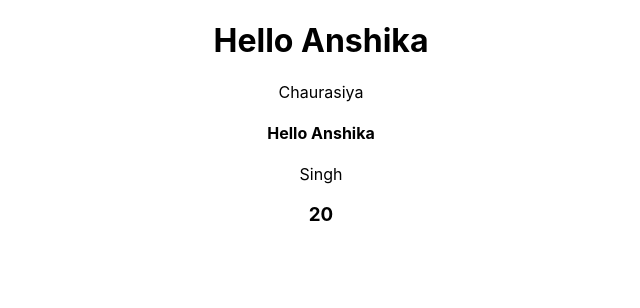
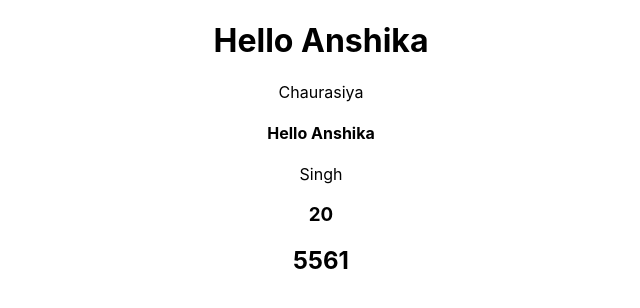
Before and after one commit to anshikachaurasiya-cedcoss/React, a React (Create React App) app: page / in a window 1280 px wide. Shown: the top 308 px of the page, without its empty margins (319-959 px from the left). Built offline with nearby package versions, Linux system fonts and the light colour scheme.

Commit message:
Q5 Repeat the same task using functional components.

```diff
--- a/src/App.js
+++ b/src/App.js
@@ -5,6 +5,7 @@ import Top from './Top';
 import GreetComp from './Components/GreetComp';
 import TopComp from './Components/TopComp';
 import Parent from './Parent';
+import ParentComp from './Components/ParentComp';
 function App() {
   return (
     <div className="App">
@@ -13,6 +14,7 @@ function App() {
       <GreetComp name='Anshika'/>
       <TopComp username='Singh'/>
       <Parent/>
+      <ParentComp/>
     </div>
   );
 }
--- /dev/null
+++ b/src/Components/ChildComp.js
@@ -0,0 +1,9 @@
+import React from 'react'
+
+export default function ChildComp(props) {
+  return (
+    <div>
+        <h2>{eval(props.num1 + props.operator + props.num2)}</h2>
+    </div>
+  )
+}
--- /dev/null
+++ b/src/Components/ParentComp.js
@@ -0,0 +1,9 @@
+import React from 'react'
+import ChildComp from './ChildComp'
+export default function ParentComp() {
+  return (
+    <div>
+        <ChildComp num1='83' num2='67' operator='*'/>
+    </div>
+  )
+}
```
